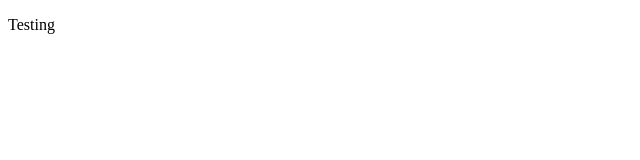
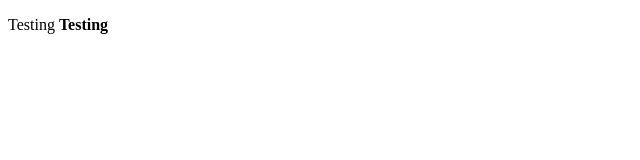
Before and after one commit to EnzoBasilia/git-tutorial, a plain HTML site: page index.html in a window 1280 px wide. Shown: the full height of the page, 0-640 px from the left. Drawn offline with Linux system fonts and the light colour scheme.

Commit message:
Another commit thing

```diff
--- a/index.html
+++ b/index.html
@@ -9,7 +9,7 @@
 
 	<body>
 
-		<p>Testing</p>
+		<p>Testing <b>Testing</b></p>
 
 	</body>
 
```
